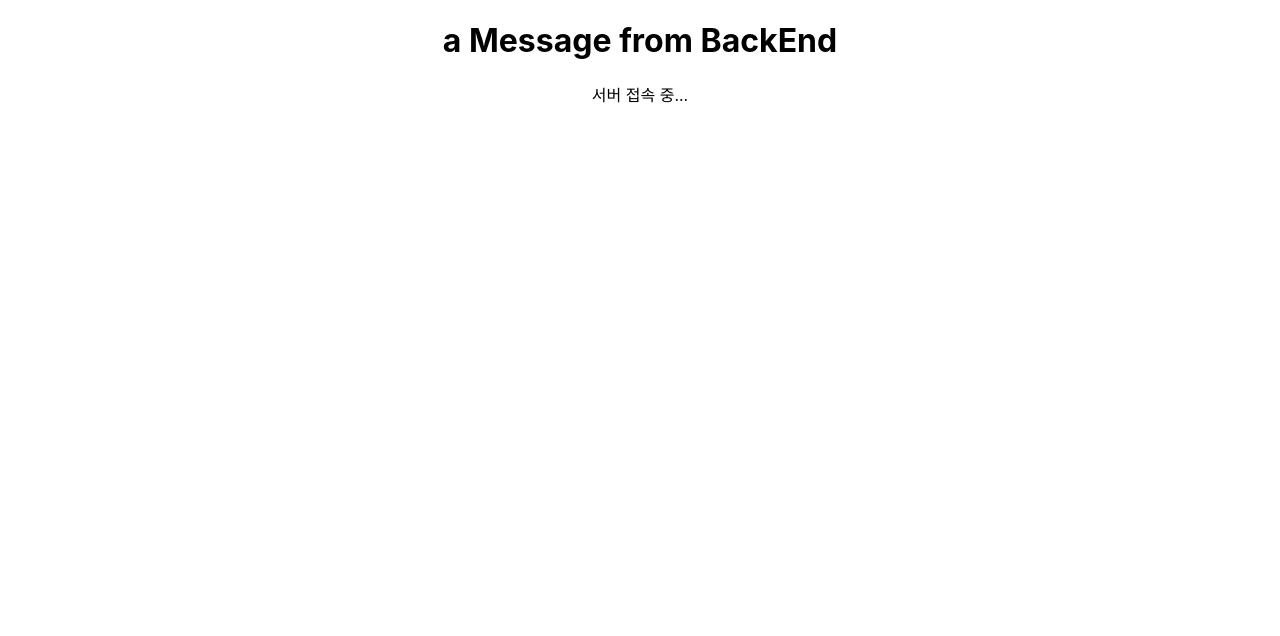
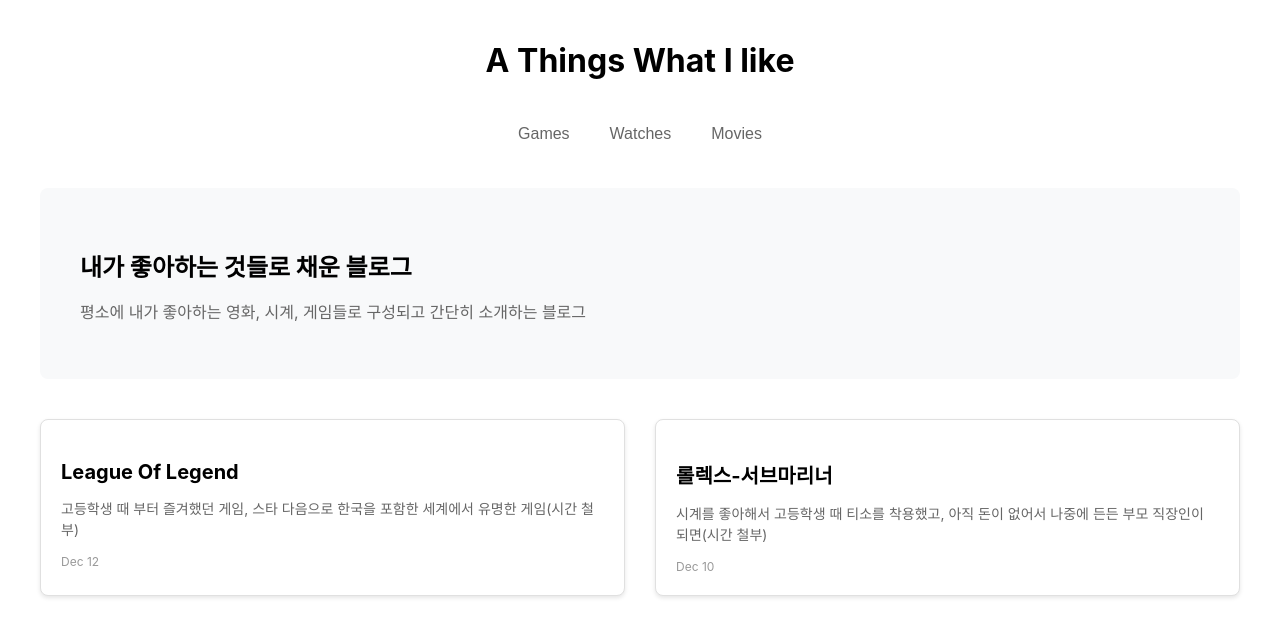
Before and after one commit to Ihoeon/w24-frontend, a React (Create React App) app: page / in a window 1280 px wide. Shown: the top 636 px of the page. Built offline with nearby package versions, Linux system fonts and the light colour scheme; no server answers.

Commit message:
hw시작작

```diff
--- a/package.json
+++ b/package.json
@@ -3,9 +3,14 @@
   "version": "0.1.0",
   "private": true,
   "dependencies": {
+    "@emotion/react": "^11.14.0",
+    "@emotion/styled": "^11.14.0",
+    "@mui/material": "^6.2.1",
+    "axios": "^1.7.9",
     "cra-template": "1.2.0",
     "react": "^19.0.0",
     "react-dom": "^19.0.0",
+    "react-router-dom": "^7.1.0",
     "react-scripts": "5.0.1",
     "web-vitals": "^4.2.4"
   },
--- a/src/App.js
+++ b/src/App.js
@@ -1,39 +1,19 @@
-import React, { useEffect, useState } from 'react'
+import { BrowserRouter as Router, Route, Routes } from 'react-router-dom';
+import React from 'react';
+import Home from './pages/Home';
+import './styles/styles.css';
 
-import './App.css'
 
-const App = () => {
-  const [message, setMessage] = useState('서버 접속 중...')
-
-  const fetchData = async () => {
-    try {
-      //const apiUrl = process.env.REACT_APP_API_URL || 'http://localhost:8080/api/message'
-      const apiUrl = process.env.REACT_APP_API_URL
-
-      const response = await fetch(apiUrl)
-
-      if (!response.ok) {
-        throw new Error('Network response was not ok')
-      }
-
-      const data = await response.json()
-
-      setMessage(data.status);
-    } catch (error) {
-      console.error('Error fetching data: ', error)
-    }
-  }
-
-  useEffect(() => {
-    fetchData()
-  }, [])
-
+function App() {
   return (
-    <div className="App">
-      <h1>a Message from BackEnd</h1>
-      <p>{message}</p>
-    </div>
-  )
+    <Router>
+      <div className="App">
+        <Routes>
+          <Route path="/" element={<Home />} />
+        </Routes>
+      </div>
+    </Router>
+  );
 }
 
-export default App
+export default App;
--- /dev/null
+++ b/src/components/CategoryNav.js
@@ -0,0 +1,18 @@
+import React from 'react';
+export default function CategoryNav({ activeCategory, onCategoryChange }) {
+  const categories = ['Games', 'Watches', 'Movies'];
+
+  return (
+    <nav className="category-nav">
+      {categories.map((category) => (
+        <button
+          key={category}
+          className={activeCategory === category ? 'active' : ''}
+          onClick={() => onCategoryChange(category)}
+        >
+          {category}
+        </button>
+      ))}
+    </nav>
+  );
+}
--- /dev/null
+++ b/src/components/Header.js
@@ -0,0 +1,8 @@
+import React from 'react';
+export default function Header() {
+    return (
+      <header>
+        <h1>A Things What I like</h1>
+      </header>
+    );
+  }
--- /dev/null
+++ b/src/components/PostCard.js
@@ -0,0 +1,17 @@
+import React from 'react';
+export default function PostCard({ post }) {
+    return (
+      <div className="post-card">
+        {post.image && (
+          <div className="post-image">
+            <img src={post.image} alt={post.title} />
+          </div>
+        )}
+        <div className="post-content">
+          <h2>{post.title}</h2>
+          <p>{post.description}</p>
+          <span className="post-date">{post.date}</span>
+        </div>
+      </div>
+    );
+  }
--- /dev/null
+++ b/src/pages/Home.js
@@ -0,0 +1,77 @@
+import React from 'react';
+import { useState, useEffect } from 'react';
+import Header from '../components/Header';
+import CategoryNav from '../components/CategoryNav';
+import PostCard from '../components/PostCard';
+import '../styles/styles.css';
+
+export default function Home() {
+  const [posts, setPosts] = useState([]);
+  const [activeCategory, setActiveCategory] = useState('Games');
+
+  // 샘플 데이터
+  const samplePosts = [
+    {
+      id: 1,
+      category: 'Games',
+      title: 'League Of Legend',
+      description: '고등학생 때 부터 즐겨했던 게임. 스타 다음으로 한국을 포함한 세계에서 유명한 게임(시간 철부)',
+      date: 'Dec 12',
+      image: '/images/lol-image.jpg'
+    },
+    {
+      id: 2,
+      category: 'Games',
+      title: '롤렉스-서브마리너',
+      description: '시계를 좋아해서 고등학생 때 티소를 착용했고, 아직 돈이 없어서 나중에 든든 부모 직장인이 되면(시간 철부)',
+      date: 'Dec 10',
+      image: '/images/rolex-image.jpg'
+    }
+    // 더 많은 샘플 데이터 추가 가능
+  ];
+
+  useEffect(() => {
+    // 실제 API 호출 대신 샘플 데이터 사용
+    const filteredPosts = samplePosts.filter(
+      post => post.category === activeCategory
+    );
+    setPosts(filteredPosts);
+  }, [activeCategory]);
+
+  const handleCategoryChange = (category) => {
+    setActiveCategory(category);
+  };
+
+  return (
+    <div className="container">
+      <Header />
+
+      <nav className="category-nav">
+        <button onClick={() => setActiveCategory('Games')}>Games</button>
+        <button onClick={() => setActiveCategory('Watches')}>Watches</button>
+        <button onClick={() => setActiveCategory('Movies')}>Movies</button>
+      </nav>
+
+      {/* 회색 박스 부분 */}
+      <div className="hero-section">
+        <h2>내가 좋아하는 것들로 채운 블로그</h2>
+        <p>평소에 내가 좋아하는 영화, 시계, 게임들로 구성되고 간단히 소개하는 블로그</p>
+      </div>
+
+      {/* 포스트 그리드 */}
+      <div className="posts-grid">
+        <div className="post-card">
+          <h3>League Of Legend</h3>
+          <p>고등학생 때 부터 즐겨했던 게임, 스타 다음으로 한국을 포함한 세계에서 유명한 게임(시간 철부)</p>
+          <span className="date">Dec 12</span>
+        </div>
+
+        <div className="post-card">
+          <h3>롤렉스-서브마리너</h3>
+          <p>시계를 좋아해서 고등학생 때 티소를 착용했고, 아직 돈이 없어서 나중에 든든 부모 직장인이 되면(시간 철부)</p>
+          <span className="date">Dec 10</span>
+        </div>
+      </div>
+    </div>
+  );
+}
--- /dev/null
+++ b/src/styles/styles.css
@@ -0,0 +1,92 @@
+/* 전체 컨테이너 스타일 */
+.container {
+    max-width: 1200px;
+    margin: 0 auto;
+    padding: 20px;
+  }
+
+  /* 헤더 스타일 */
+  header {
+    text-align: center;
+    margin-bottom: 40px;
+  }
+
+  header h1 {
+    font-size: 32px;
+    font-weight: bold;
+    color: #000;
+  }
+
+  /* 네비게이션 스타일 */
+  .category-nav {
+    display: flex;
+    justify-content: center;
+    gap: 20px;
+    margin-bottom: 40px;
+  }
+
+  .category-nav button {
+    background: none;
+    border: none;
+    font-size: 16px;
+    color: #666;
+    cursor: pointer;
+    padding: 5px 10px;
+  }
+
+  .category-nav button:hover {
+    color: #000;
+  }
+
+  /* 히어로 섹션 스타일 */
+  .hero-section {
+    background-color: #f8f9fa;
+    padding: 40px;
+    margin: 40px 0;
+    border-radius: 8px;
+    text-align: left;
+}
+
+.hero-section h2 {
+    font-size: 24px;
+    font-weight: bold;
+    margin-bottom: 12px;
+}
+
+.hero-section p {
+    color: #666;
+    font-size: 16px;
+}
+
+/* 포스트 카드 스타일 */
+.posts-grid {
+    display: grid;
+    grid-template-columns: repeat(2, 1fr);
+    gap: 30px;
+    margin-top: 40px;
+}
+
+.post-card {
+    border: 1px solid #e0e0e0; /* 연한 회색 테두리 추가 */
+    border-radius: 8px; /* 모서리를 둥글게 */
+    padding: 20px;
+    background-color: #ffffff; /* 배경색을 흰색으로 설정 */
+    box-shadow: 0 2px 4px rgba(0,0,0,0.1); /* 약간의 그림자 효과 추가 */
+  }
+
+.post-card h3 {
+    font-size: 20px;
+    margin-bottom: 10px;
+}
+
+.post-card p {
+    color: #666;
+    font-size: 14px;
+    margin-bottom: 10px;
+    line-height: 1.5;
+}
+
+.post-card .date {
+    color: #999;
+    font-size: 12px;
+}
```
Also changed, not shown: 1 other file (tests, documents, lock files or other folders).
